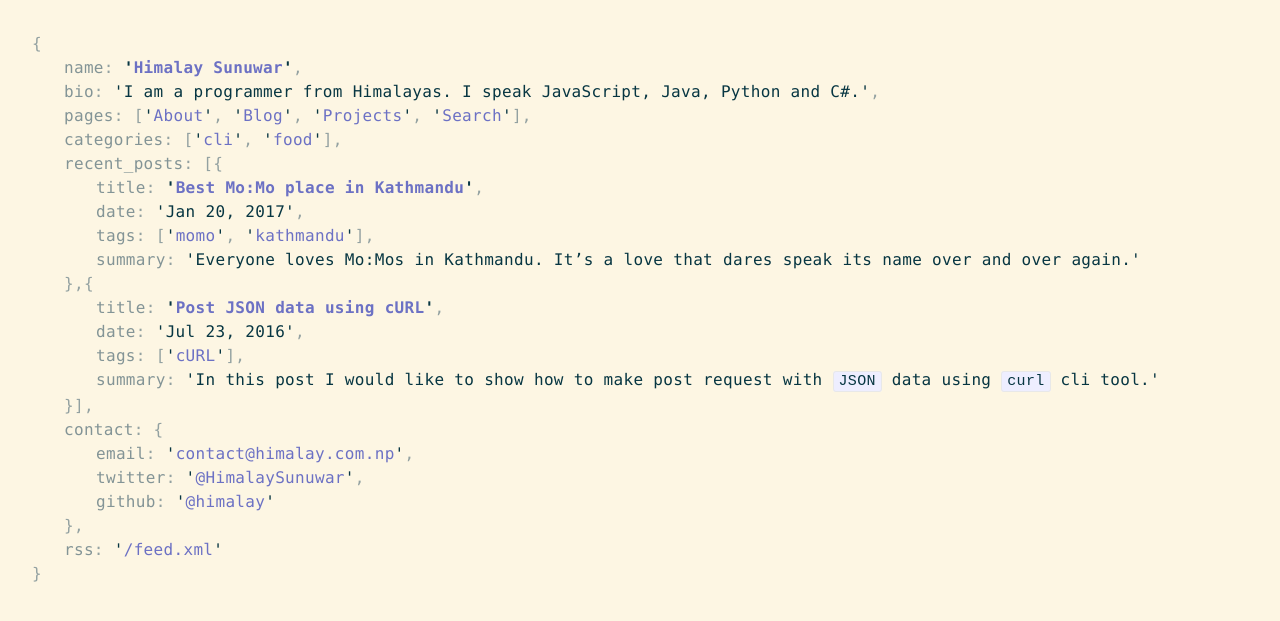
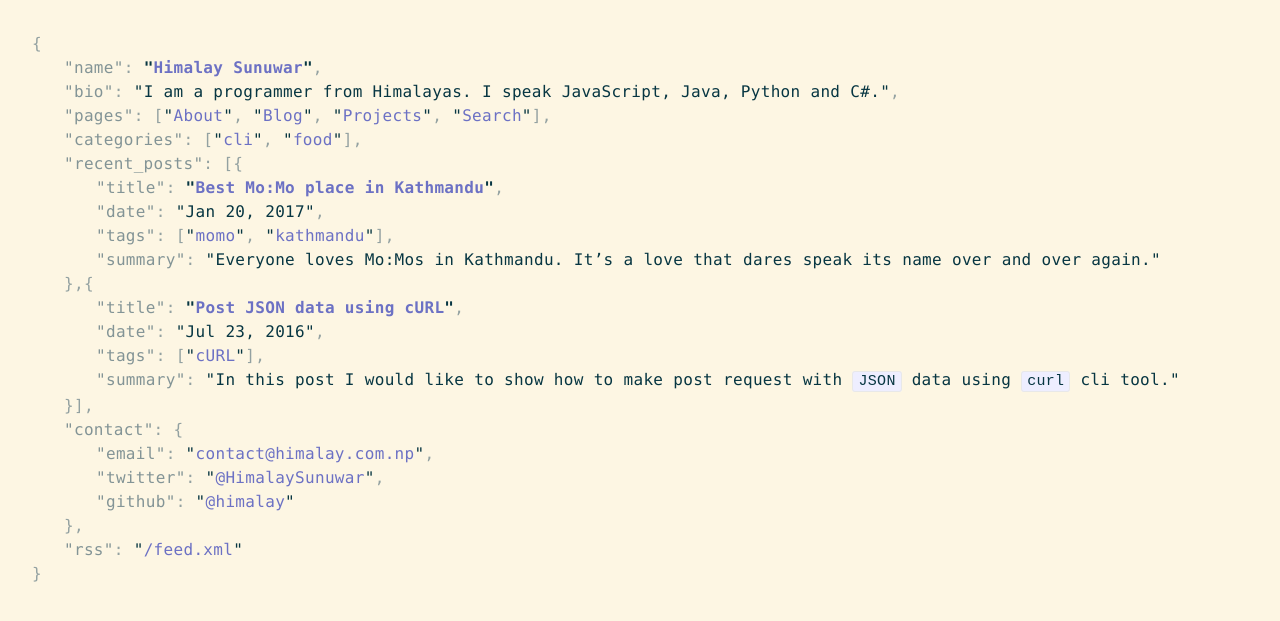
Before and after one commit to himalay/himalay.github.io, a Jekyll site: the page built from index.html, in a window 1280 px wide. Shown: the top 621 px of the page. Built offline with Jekyll 4.4.1, drawn with Linux system fonts in a browser that asks for light colours.

Commit message:
Add quotation mark around key too

```diff
--- a/_sass/_base.scss
+++ b/_sass/_base.scss
@@ -175,8 +175,8 @@ article{
   color: $key-color;
 }
 
-.value:before, .value:after {
-  content: "'";
+.key:before, .value:before, .key:after, .value:after {
+  content: '"';
 }
 
 .punctuation {
```
